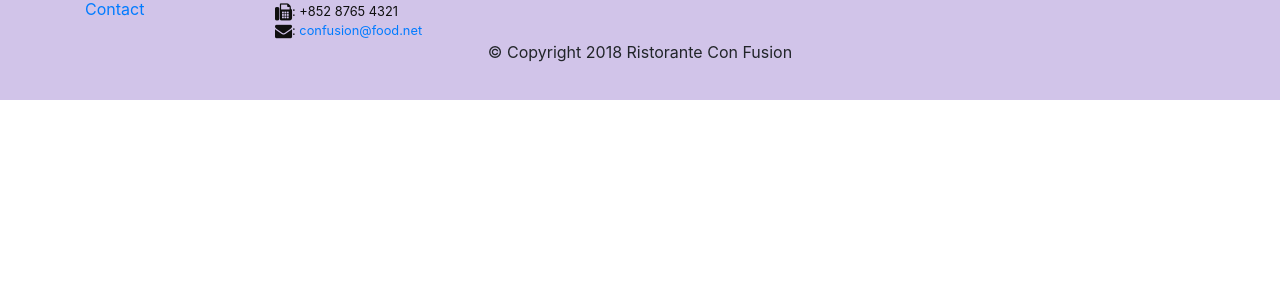
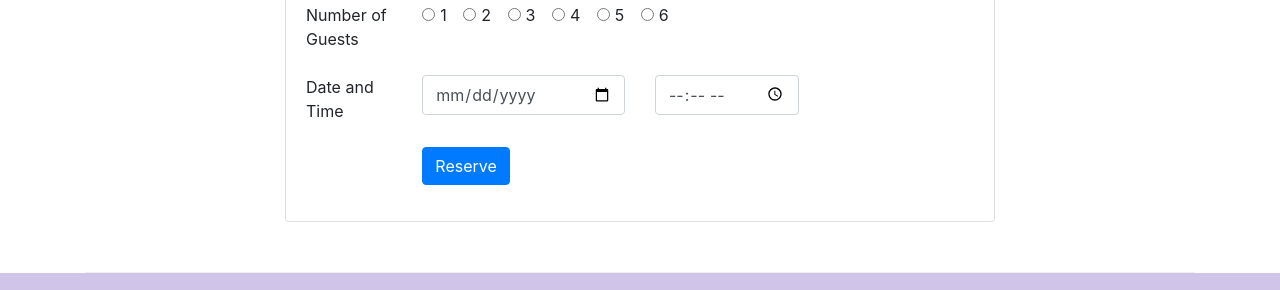
Before and after one commit to jselic/bootstrap-test, a website: page index.html in a window 1280 px wide. Shown: the part 1661-1951 px from the top of the page. Before the commit the page ends 1761 px from the top, so only its background shows below. Drawn offline with nearby package versions, Linux system fonts and the light colour scheme.

Commit message:
Assignment 2

```diff
--- a/css/styles.css
+++ b/css/styles.css
@@ -41,3 +41,9 @@ body{
 .breadcrumb > li + li:before {
     content:"\3E"
 }
+
+@media (max-width: 768px){
+    #reservation_button {
+        width:90%
+    }
+}
--- a/index.html
+++ b/index.html
@@ -39,8 +39,11 @@
                     <h1>Ristorante con Fusion</h1>
                     <p>We take inspiration from the World's best cuisines, and create a unique fusion experience. Our lipsmacking creations will tickle your culinary senses!</p>
                 </div>
-                <div class="col-12 col-sm align-self-center">
+                <div class="col-12 col-sm-3 align-self-center text-center form-group">
                     <img class="img-fluid" src="img/logo.png">
+                </div>
+                <div class="col-12 col-sm-3 align-self-center text-center form-group">
+                    <a role="button" class="btn btn-sm btn-warning" id="reservation_button" href="#reservation_form"">Reserve Table</a>
                 </div>
             </div>
         </div>
@@ -72,11 +75,12 @@
             </div>
             <div class="col-12 col-sm col-md">
                 <div class="media">
-                    <img class="d-flex mr-3 img-thumbnail align-self-center" src="img/buffet.png" alt="Weekend Grand Buffet">
+
                     <div class="media-body">
-                        <h2 class="mt-0">Weekend Grand Buffet</h2>
+                        <h2 class="mt-0">Weekend Grand Buffet <span class="badge badge-danger">NEW</span></h2>
                         <p class="d-none d-sm-block">Featuring mouthwatering combinations with a choice of five different salads, six enticing appetizers, six main entrees and five choicest desserts. Free flowing bubbly and soft drinks. All for just $19.99 per person </p>
                     </div>
+                    <img class="d-flex mr-3 img-thumbnail align-self-center" src="img/buffet.png" alt="Weekend Grand Buffet">
                 </div>
             </div>
         </div>
@@ -97,6 +101,68 @@
                             creating mouthwatering Indo-Italian fusion experiences.</p>
                     </div>
                 </div>
+            </div>
+        </div>
+
+        <div class="row row-content align-items-center" id="reservation_form">
+            <div class="col-12 offset-sm-2 col-sm-8">
+            <div class="card">
+                <h3 class="card-header bg-warning text-white">Reserve a Table</h3>
+                <div class="card-body">
+                    <div class="row form-group">
+                        <div class="col-12 col-sm-2">
+                            <label>Number of Guests</label>
+                        </div>
+
+                        <div class="col-12 col-sm-8">
+                            <div class="form-check form-check-inline">
+                                <input class="form-check-input" type="radio" name="reservations" id="res_1">
+                                <label class="form-check-label" for="res_1">1</label>
+                            </div>
+                            <div class="form-check form-check-inline">
+                                <input class="form-check-input" type="radio" name="reservations" id="res_2">
+                                <label class="form-check-label" for="res_2">2</label>
+                            </div>
+                            <div class="form-check form-check-inline">
+                                <input class="form-check-input" type="radio" name="reservations" id="res_3">
+                                <label class="form-check-label" for="res_3">3</label>
+                            </div>
+                            <div class="form-check form-check-inline">
+                                <input class="form-check-input" type="radio" name="reservations" id="res_4">
+                                <label class="form-check-label" for="res_4">4</label>
+                            </div>
+                            <div class="form-check form-check-inline">
+                                <input class="form-check-input" type="radio" name="reservations" id="res_5">
+                                <label class="form-check-label" for="res_5">5</label>
+                            </div>
+                            <div class="form-check form-check-inline">
+                                <input class="form-check-input" type="radio" name="reservations" id="res_6">
+                                <label class="form-check-label" for="res_6">6</label>
+                            </div>
+                        </div>
+                    </div>
+
+                    <div class="row form-group">
+                        <div class="col-12 col-sm-2">
+                            <label>Date and Time</label>
+                        </div>
+
+                        <div class="col-12 col-md-4">
+                            <input type="date" class="form-control" id="date" name="date" placeholder="Date">
+                        </div>
+                        <div class="col-12 col-md-3">
+                            <input type="time" class="form-control" id="time" name="time" placeholder="Time">
+                        </div>
+                    </div>
+
+                    <div class="row form-group">
+                        <div class="col-1 offset-sm-2">
+                            <button type="confirm" class="btn btn-primary">Reserve</button>
+                        </div>
+                    </div>
+
+                </div>
+            </div>
             </div>
         </div>
     </div>
```
Also changed, not shown: aboutus.html (+4 -1 lines), contactus.html (+4 -1 lines).
